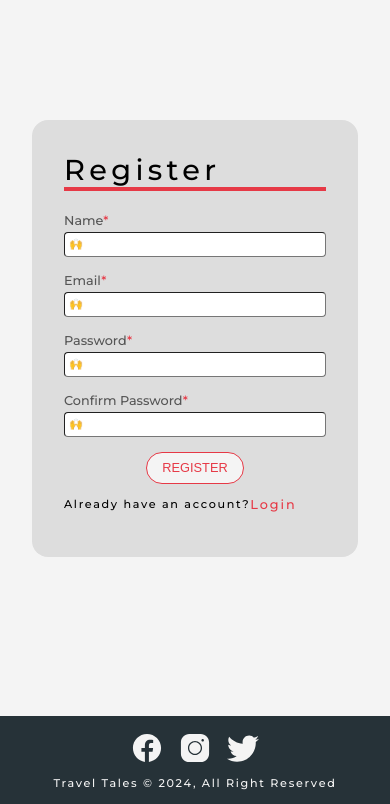
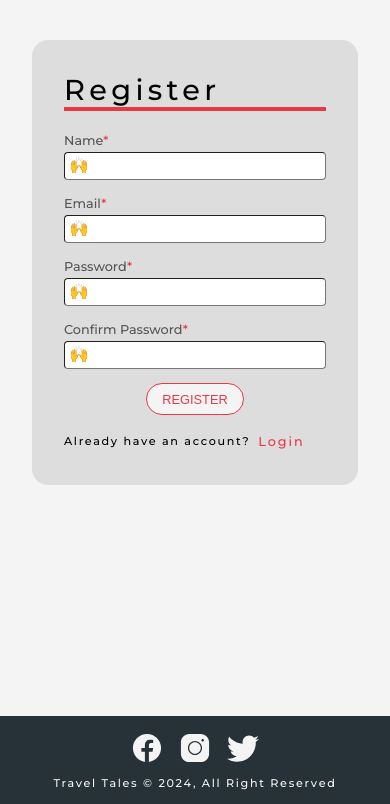
Before and after one commit to ehtishamalik/travel-app, a Flask app: page /register in a window 390 px wide. Shown: the part 40-844 px from the top of the page. Run offline with Flask 3, Linux system fonts and the light colour scheme.

Commit message:
Added query for form and navbar

```diff
--- a/static/css/components.css
+++ b/static/css/components.css
@@ -112,7 +112,7 @@
   top: var(--navbar-height);
   right: -7rem;
   background-color: rgba(0, 0, 0, 0.3);
-  height: calc(100svh - var(--navbar-height));
+  min-height: calc(100svh - var(--navbar-height));
   width: 0;
   opacity: 0;
   display: flex;
@@ -131,8 +131,8 @@
   display: flex;
   flex-direction: column;
   gap: 1rem;
-  height: 100%;
-  background-color: rgba(244, 244, 244, 0.3);
+  margin: 1rem 0;
+  background-color: rgba(255, 255, 255, 0.2);
   backdrop-filter: blur(10px);
   transition: none;
 }
@@ -333,4 +333,19 @@
   .content-side-image.image-left {
     flex-direction: column-reverse;
   }
+
+  /* NAVBAR */
+  .navbar .nav-menu.open .nav-menu-items {
+    width: 70%;
+    padding: 4rem 5rem 4rem 3rem;
+  }
+
+  .navbar .nav-menu .nav-menu-items {
+    gap: 2rem;
+  }
+
+  .navbar .nav-menu .nav-menu-item .a-link {
+    font-size: 2.5rem;
+    border-bottom-width: 0.3rem;
+  }
 }
--- a/static/css/form.css
+++ b/static/css/form.css
@@ -75,6 +75,12 @@
   line-height: 1.9rem;
 }
 
+.form input:focus-visible,
+.form textarea:focus-visible {
+  outline: none;
+  border: 0.1rem solid var(--color-red);
+}
+
 .form textarea {
   resize: none;
   font-family: inherit;
@@ -92,3 +98,21 @@
   display: inline-flex;
   flex-direction: column;
 }
+
+.form-wrapper .account-text {
+  display: inline-flex;
+  flex-wrap: wrap;
+  gap: 1rem;
+  margin-top: 1.5rem;
+}
+
+.form-wrapper .account-text .button {
+  margin: 0;
+}
+
+@media (max-width: 768px) {
+  .form input,
+  .form textarea {
+    font-size: 2rem;
+  }
+}
--- a/templates/register.html
+++ b/templates/register.html
@@ -1,7 +1,7 @@
 {% extends "index.html" %} {% block title %}Register | Travel Tales{% endblock
 %} {% block content %}
 
-<section class="register">
+<section class="register has-nav">
   <div class="container">
     <div class="form-wrapper">
       <form
@@ -71,13 +71,10 @@
         >
           Register
         </button>
-        <p class="account-text">
-          Already have an account?<a
-            href="/login"
-            class="button is-style-tertiary"
-            >Login</a
-          >
-        </p>
+        <div class="account-text">
+          <p>Already have an account?</p>
+          <a href="/login" class="button is-style-tertiary">Login</a>
+        </div>
       </form>
     </div>
   </div>
```
Also changed, not shown: templates/login.html (+4 -5 lines).
